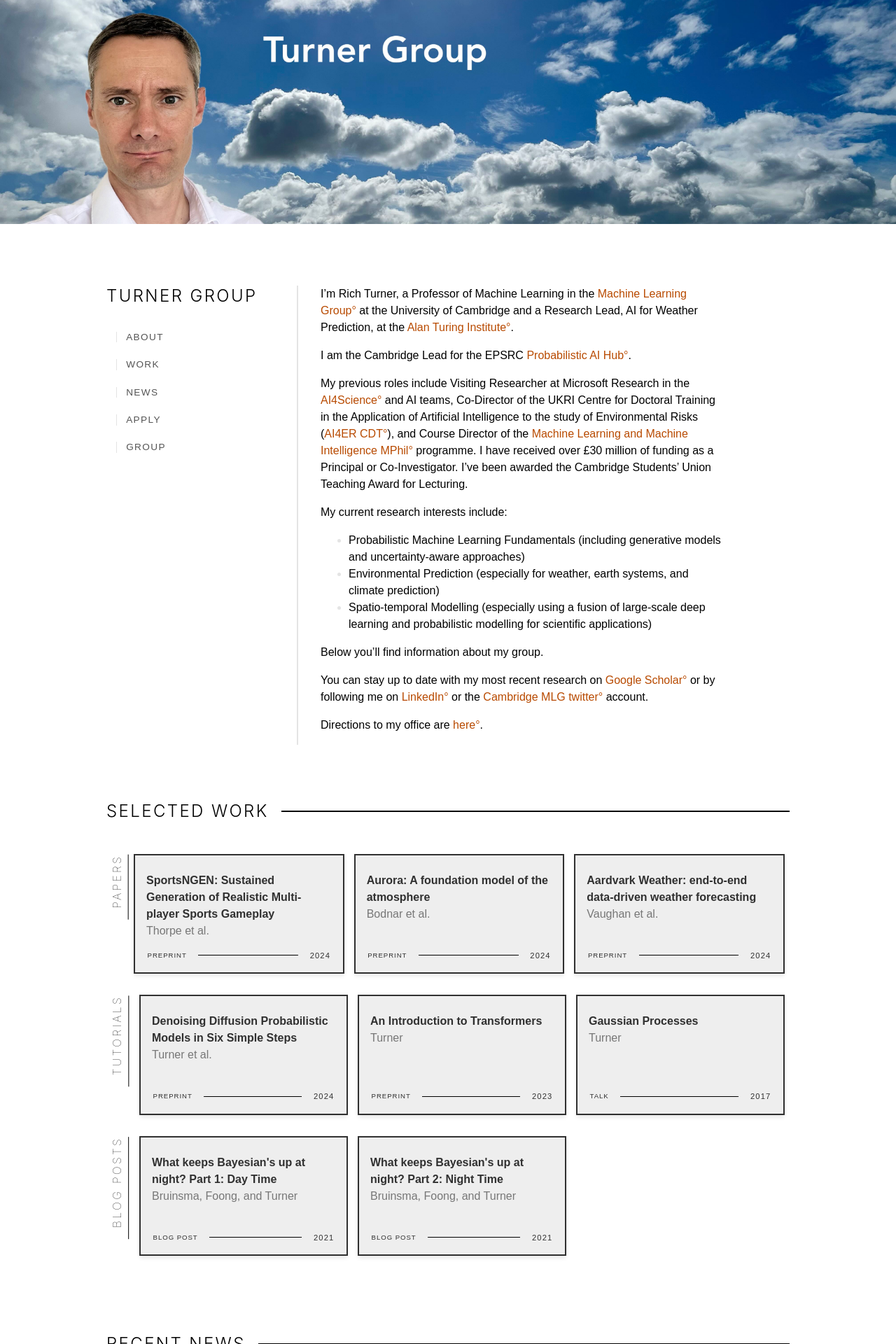
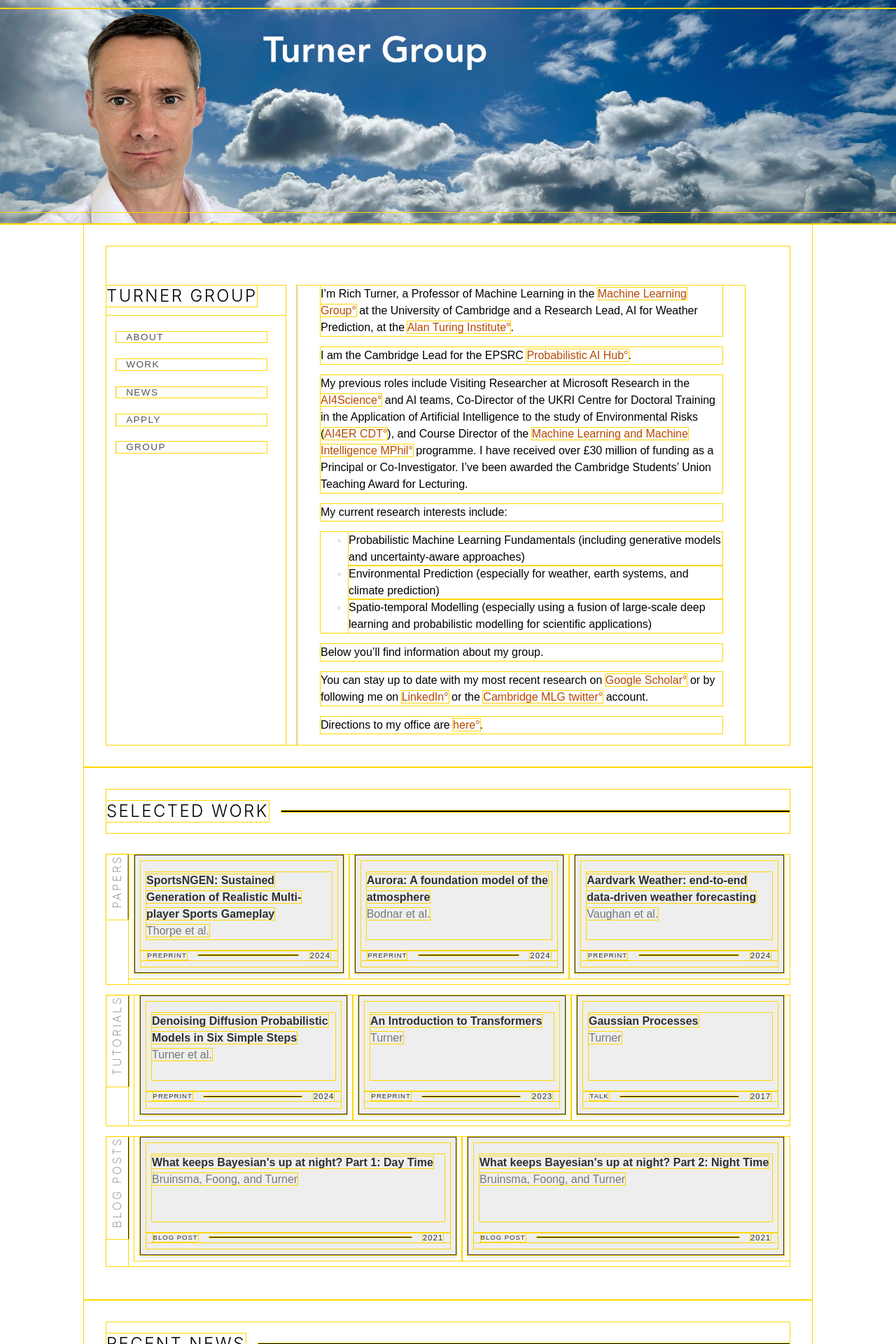
Before and after one commit to rich-turner-group/rich-turner-group.github.io, a Jekyll site: the page built from index.md, in a window 1280 px wide. Shown: the top 1920 px of the page at 70% size. Built offline with Jekyll 4.4.1, drawn with Linux system fonts in a browser that asks for light colours.

Commit message:
Automatic width set

```diff
--- a/_includes/news_item.html
+++ b/_includes/news_item.html
@@ -1,5 +1,12 @@
-
-<div class="w-100 w-third-l w-50-m pa2">
+{% if include.items_in_row == 2 %}
+<div class="w-100 w-50-l w-50-m ph2 pb2">
+{% elsif include.items_in_row == 3 %}
+<div class="w-100 w-third-l w-third-m ph2 pb2">
+{% elsif include.items_in_row == 4 %}
+<div class="w-100 w-25-l w-50-m ph2 pb2">
+{% else %}
+<div class="w-100 ph2 pb2">
+{% endif %}
     <a href="{{post.link}}" class="fl w-100 pa2 link dim outline ba black-80 bg-light-gray"
         style="box-shadow: 0 4px 6px rgba(0, 0, 0, 0.1);">
         <div class="flex flex-column" style="height: 100%;">
--- a/_includes/publication_item.html
+++ b/_includes/publication_item.html
@@ -1,4 +1,14 @@
-<div class="w-100 w-third-l w-50-m ph2 pb2">
+{% comment %} {% assign collection = site[include.collection] %}
+{% assign collection_size = collection.size %} {% endcomment %}
+{% if include.items_in_row == 2 %}
+<div class="w-100 w-50-l w-50-m ph2 pb2">
+{% elsif include.items_in_row == 3 %}
+<div class="w-100 w-third-l w-third-m ph2 pb2">
+{% elsif include.items_in_row == 4 %}
+<div class="w-100 w-25-l w-50-m ph2 pb2">
+{% else %}
+<div class="w-100 ph2 pb2">
+{% endif %}
     <a href="{{post.link}}" class="w-100 link dim fl pa2 ma0 outline ba mr0 black-80 bg-light-gray"
         style="box-shadow: 0 4px 6px rgba(0, 0, 0, 0.1);">
         <div class="flex flex-column h-100" style="height: 100%;">
--- a/_layouts/home.html
+++ b/_layouts/home.html
@@ -14,7 +14,7 @@
     <!-- <link href="style_lovers_magazine.css" rel="stylesheet" type="text/css"> -->
 </head>
 
-<body class="avenir">
+<body class="avenir debug">
     <article>
         <div class="db w-100 tc bg-black white cover flex flex-column" id="profile-cover">
             <div class="w-100 v-top" style="margin-bottom: auto;">
@@ -64,7 +64,9 @@
         <div class="news-wrapper-left">
             <h3 class="news-wrapper-left-title sans-serif fw1">Papers</h3>
             <div class="flex flex-wrap cf pl0 pb2">
-                {% include list.html collection="papers" sort_by="year" sort_order="reverse"%}
+                {% assign papers = site.papers %}
+                {% assign number_of_items = papers.size %}
+                {% include list.html collection="papers" sort_by="year" sort_order="reverse" items_in_row=number_of_items %}
             </div>
         </div>
 
@@ -72,14 +74,18 @@
             <h3 class="news-wrapper-left-title sans-serif fw1">Tutorials</h3>
             <!-- <div class="bl bw3 bc-gray bg-yellow" style="width:100%; height: 100%; position: absolute;"></div> -->
             <div class="flex flex-wrap cf pl2 pb2">
-                {% include list.html collection="tutorials" sort_by="year" sort_order="reverse"%}
+                {% assign tutorials = site.tutorials %}
+                {% assign number_of_items = tutorials.size %}
+                {% include list.html collection="tutorials" sort_by="year" sort_order="reverse" items_in_row=number_of_items %}
             </div>
         </div>
 
         <div class="news-wrapper-left">
             <h3 class="news-wrapper-left-title sans-serif fw1">Blog posts</h3>
             <div class="flex flex-wrap cf w-100 pl2 pb2">
-                {% include list.html collection="blogs" sort_by="year"%}
+                {% assign blogs = site.blogs %}
+                {% assign number_of_items = blogs.size %}
+                {% include list.html collection="blogs" sort_by="year" items_in_row=number_of_items %}
             </div>
         </div>
 
@@ -92,7 +98,9 @@
         </div>
         <div class="mh4">
             <div class="flex flex-wrap cf w-100-l w-100-m w-100-s">
-                {% include list.html collection="news" sort_by="date" sort_order="reverse"%}
+                {% assign news = site.news %}
+                {% assign number_of_items = news.size %}
+                {% include list.html collection="news" sort_by="date" sort_order="reverse" items_in_row=number_of_items %}
             </div>
         </div>
     </section>
```
